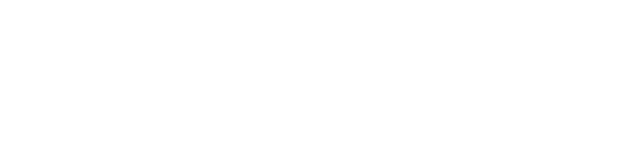
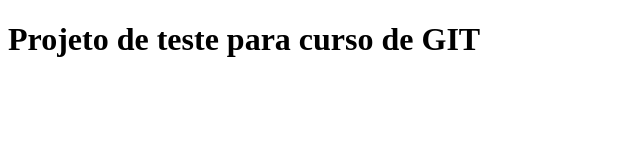
Before and after one commit to infhos/curso-git, a plain HTML site: page index.html in a window 1280 px wide. Shown: the whole page, without its empty margins (0-640 px from the left). Drawn offline with Linux system fonts and the light colour scheme.

Commit message:
inclusão do título na página

```diff
--- a/index.html
+++ b/index.html
@@ -5,6 +5,6 @@
   <title>Curso de GIT</title>
 </head>
 <body>
-
+  <h1>Projeto de teste para curso de GIT</h1>
 </body>
 </html>
```
